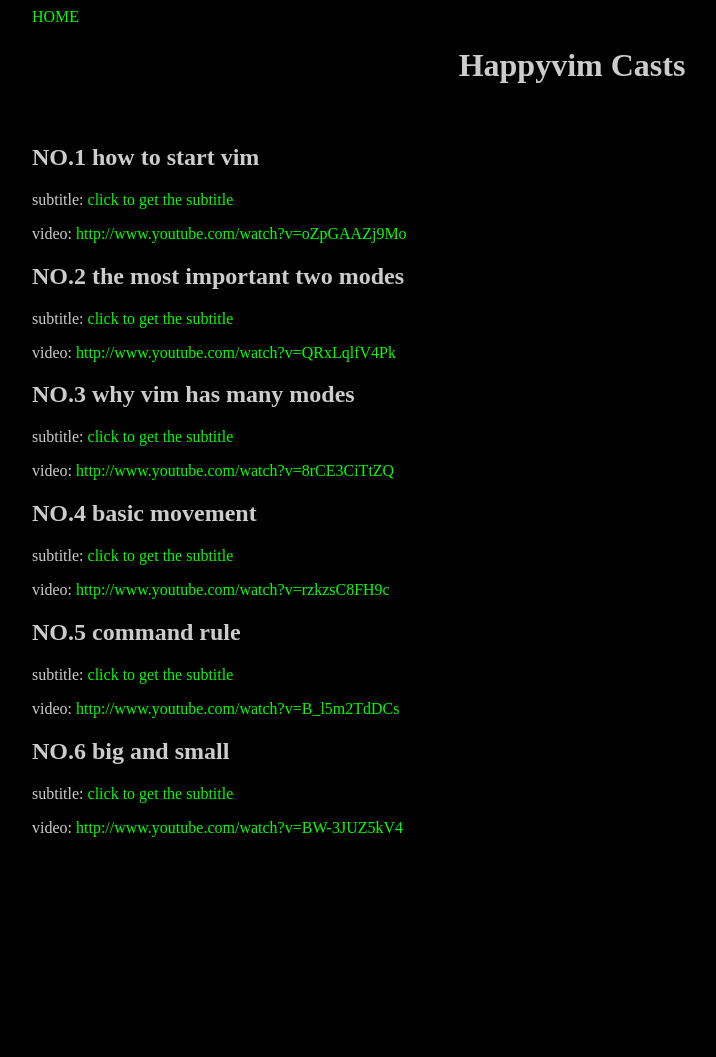
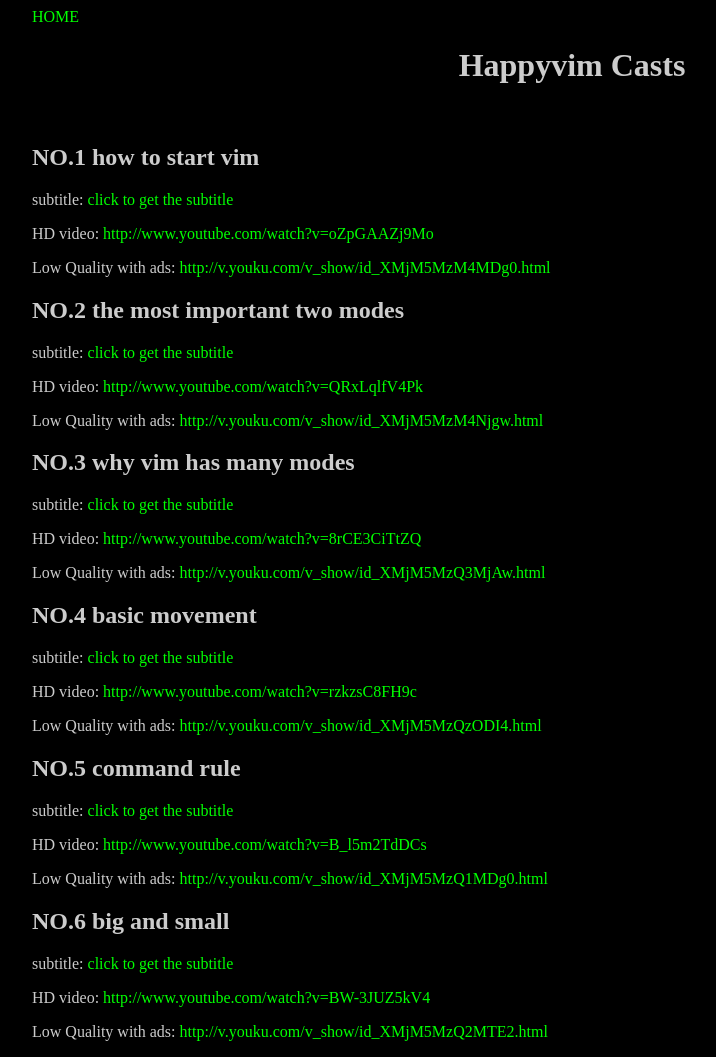
Before and after one commit to happypeter/gitbeijing, a Jekyll site: the page built from _posts/2011-1-14-happyvim-casts.md, in a window 1280 px wide. Shown: the whole page, without its empty margins (68-784 px from the left). Built offline with Jekyll 4.4.1, drawn with Linux system fonts in a browser that asks for light colours; Markdown is read by kramdown in place of the engine named in the settings; comment, search, counter and statistics services are not loaded; before the commit the page ends 900 px from its top, so only the background shows below that.

Commit message:
youku link

```diff
--- a/_posts/2011-1-14-happyvim-casts.md
+++ b/_posts/2011-1-14-happyvim-casts.md
@@ -4,29 +4,41 @@
 ## NO.1 how to start vim
 subtitle: [click to get the subtitle](./files/1_star_vim.srt)
 
-video: <http://www.youtube.com/watch?v=oZpGAAZj9Mo>
+HD video: <http://www.youtube.com/watch?v=oZpGAAZj9Mo>
+
+Low Quality with ads: <http://v.youku.com/v_show/id_XMjM5MzM4MDg0.html>
 
 ## NO.2 the most important two modes
 subtitle: [click to get the subtitle](./files/2_two_modes.srt)
 
-video: <http://www.youtube.com/watch?v=QRxLqlfV4Pk>
+HD video: <http://www.youtube.com/watch?v=QRxLqlfV4Pk>
+
+Low Quality with ads: <http://v.youku.com/v_show/id_XMjM5MzM4Njgw.html>
 
 ## NO.3 why vim has many modes
 subtitle: [click to get the subtitle](./files/3_why_modes.srt)
 
-video: <http://www.youtube.com/watch?v=8rCE3CiTtZQ>
+HD video: <http://www.youtube.com/watch?v=8rCE3CiTtZQ>
+
+Low Quality with ads: <http://v.youku.com/v_show/id_XMjM5MzQ3MjAw.html>
 
 ## NO.4 basic movement
 subtitle: [click to get the subtitle](./files/4_basic_move.srt)
 
-video: <http://www.youtube.com/watch?v=rzkzsC8FH9c>
+HD video: <http://www.youtube.com/watch?v=rzkzsC8FH9c>
+
+Low Quality with ads: <http://v.youku.com/v_show/id_XMjM5MzQzODI4.html>
 
 ## NO.5 command rule
 subtitle: [click to get the subtitle](./files/5_command_rule.srt)
 
-video: <http://www.youtube.com/watch?v=B_l5m2TdDCs>
+HD video: <http://www.youtube.com/watch?v=B_l5m2TdDCs>
+
+Low Quality with ads: <http://v.youku.com/v_show/id_XMjM5MzQ1MDg0.html>
 
 ## NO.6 big and small
 subtitle: [click to get the subtitle](./files/6_big_small.srt)
 
-video: <http://www.youtube.com/watch?v=BW-3JUZ5kV4>
+HD video: <http://www.youtube.com/watch?v=BW-3JUZ5kV4>
+
+Low Quality with ads: <http://v.youku.com/v_show/id_XMjM5MzQ2MTE2.html>
```
